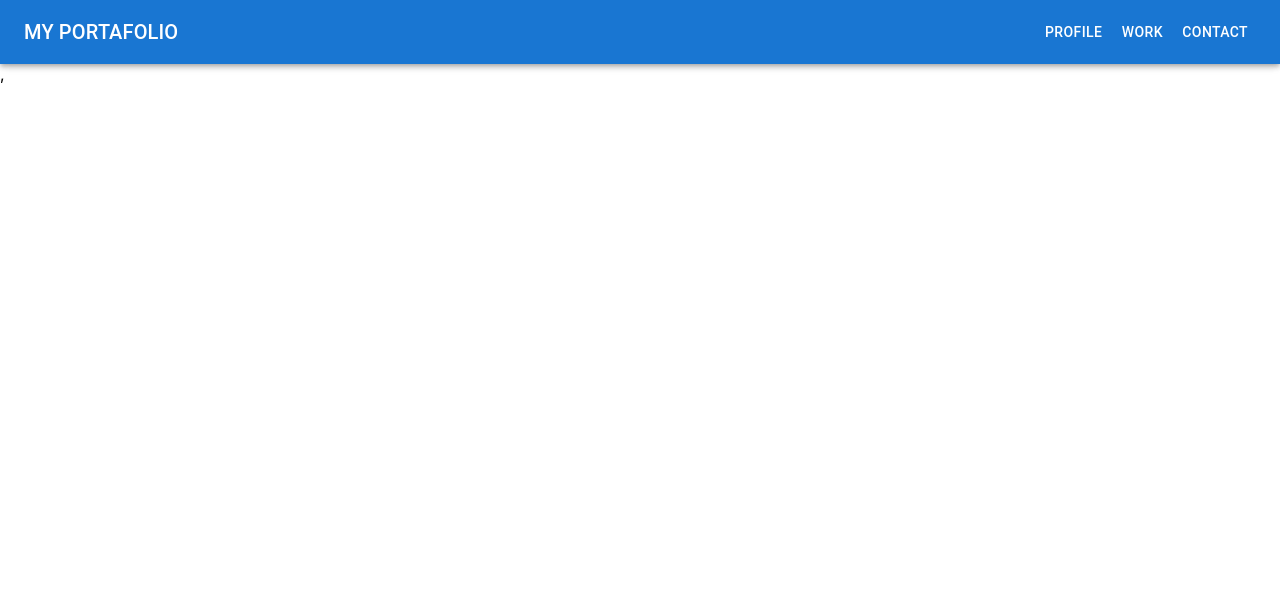
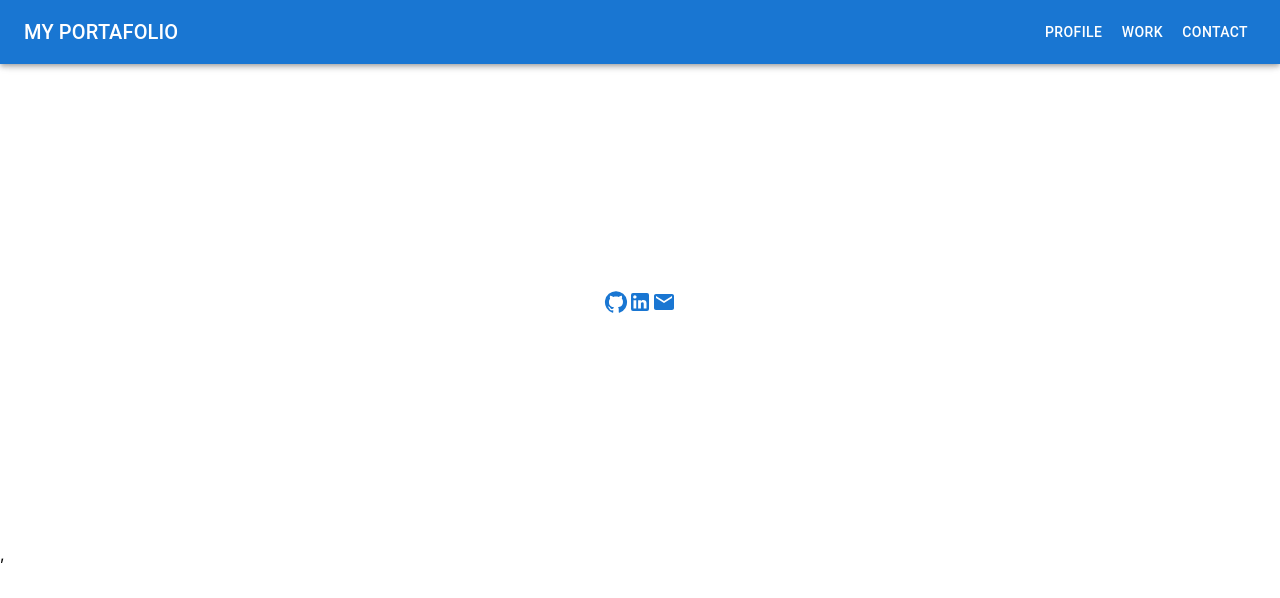
Before and after one commit to natagr23/React-portafolio-with-mui, a React (Create React App) app: page /Pages/Contact in a window 1280 px wide. Shown: the top 598 px of the page. Built offline with nearby package versions, Linux system fonts and the light colour scheme; what react-swipeable-views-utils would draw is missing.

Commit message:
adding contact buttons

```diff
--- a/src/App.js
+++ b/src/App.js
@@ -5,6 +5,7 @@ import Paper from '@mui/material/Paper';
 import Grid from '@mui/material/Grid';
 import Profile from './Pages/Profile';
 import Work from './Pages/Work';
+import Contact from './Pages/Contact';
 import Nav from './Pages/Nav';
 
 import { BrowserRouter, Routes, Route, Navigate, Link } from 'react-router-dom';
@@ -25,6 +26,7 @@ function App() {
         {/* <Route path="/" element={<Profile />} /> */}
         <Route path="/" element={<Profile />} />
         <Route path="/Pages/Work" element={<Work />} />
+        <Route path="/Pages/Contact" element={<Contact />} />
       </Routes>
     </BrowserRouter>
   );
--- /dev/null
+++ b/src/Pages/Contact.js
@@ -0,0 +1,63 @@
+import * as React from 'react';
+
+import Box from '@mui/material/Box';
+import Grid from '@mui/material/Grid';
+
+import Paper from '@mui/material/Paper';
+import LinkedInIcon from '@mui/icons-material/LinkedIn';
+import GitHubIcon from '@mui/icons-material/GitHub';
+import EmailIcon from '@mui/icons-material/Email';
+import { Link } from '@mui/material';
+
+const icons = [
+  {
+    label: 'LinkedIn',
+    imgPath: LinkedInIcon,
+    link: 'https://github.com/natagr23/Agro_App',
+  },
+  {
+    label: 'Github',
+    imgPath: GitHubIcon,
+    link: 'https://github.com/natagr23/QR-Products',
+  },
+  {
+    label: 'Email',
+    imgPath: EmailIcon,
+    link: 'https://github.com/natagr23/QR-Products',
+  },
+];
+
+export default function Contact() {
+  const [spacing, setSpacing] = React.useState(5);
+
+  return (
+    <>
+      <Box
+        display="flex"
+        justifyContent="center"
+        alignItems="center"
+        minHeight="60vh"
+      >
+        <Grid sx={{ flexGrow: 1 }}>
+          <Grid item xs={50}>
+            <Grid container justifyContent="center">
+              <Link href={'https://github.com/natagr23'}>
+                <GitHubIcon />
+              </Link>
+              <Link href={'https://www.linkedin.com/in/nataliagarciarosas/'}>
+                <LinkedInIcon />
+              </Link>
+              <Link
+                href={
+                  'mailto:nata_garcia23@hotmail.com?body=My custom mail body'
+                }
+              >
+                <EmailIcon />
+              </Link>
+            </Grid>
+          </Grid>
+        </Grid>
+      </Box>
+    </>
+  );
+}
--- a/src/Pages/Nav.js
+++ b/src/Pages/Nav.js
@@ -30,15 +30,8 @@ const Nav = (props) => {
   const handleDrawerToggle = () => {
     setMobileOpen(!mobileOpen);
   };
-  const [value, setValue] = useState(false);
-
-  const handleTabChange = (event, newValue) => {
-    setValue(newValue);
-  };
 
   let navigate = useNavigate();
-
-  const theme = useTheme();
 
   // const isMatch = useMediaQuery(theme.breakpoints.down('md'));
 
@@ -48,6 +41,10 @@ const Nav = (props) => {
 
   const goProfile = () => {
     navigate('/'); // <-- issue imperative navigation
+  };
+
+  const goContact = () => {
+    navigate('/Pages/Contact'); // <-- issue imperative navigation
   };
   const drawer = (
     <Box onClick={handleDrawerToggle} sx={{ textAlign: 'center' }}>
@@ -103,7 +100,9 @@ const Nav = (props) => {
             <Button sx={{ color: '#fff' }} onClick={goWork}>
               work
             </Button>
-            <Button sx={{ color: '#fff' }}>contact</Button>
+            <Button sx={{ color: '#fff' }} onClick={goContact}>
+              contact
+            </Button>
           </Box>
         </Toolbar>
       </AppBar>
--- a/src/Pages/Profile.js
+++ b/src/Pages/Profile.js
@@ -1,43 +1,11 @@
 import * as React from 'react';
-import { useTheme } from '@mui/material/styles';
+
 import Box from '@mui/material/Box';
-import MobileStepper from '@mui/material/MobileStepper';
-import Paper from '@mui/material/Paper';
+
 import Typography from '@mui/material/Typography';
-import Button from '@mui/material/Button';
-import KeyboardArrowLeft from '@mui/icons-material/KeyboardArrowLeft';
-import KeyboardArrowRight from '@mui/icons-material/KeyboardArrowRight';
-import SwipeableViews from 'react-swipeable-views';
-import { autoPlay } from 'react-swipeable-views-utils';
 
 import { Card, CardActions, CardContent, CardMedia } from '@mui/material';
 import profileImg from '../Data/nata_photo.jpg';
-
-import ImgReact from '../Data/react.PNG';
-import ImgWordpress from '../Data/wordpress.jpg';
-import ImgRstudio from '../Data/RStudio.png';
-
-const AutoPlaySwipeableViews = autoPlay(SwipeableViews);
-
-const images = [
-  {
-    label: 'React Js',
-    imgPath: ImgReact,
-  },
-  {
-    label: 'WordPress',
-    imgPath: ImgWordpress,
-  },
-  {
-    label: 'Rstudio',
-    imgPath: ImgRstudio,
-  },
-  {
-    label: 'Goč, Serbia',
-    imgPath:
-      'https://images.unsplash.com/photo-1512341689857-198e7e2f3ca8?auto=format&fit=crop&w=400&h=250&q=60',
-  },
-];
 
 export default function Profile() {
   return (
@@ -46,7 +14,7 @@ export default function Profile() {
         display="flex"
         justifyContent="center"
         alignItems="center"
-        minHeight="80vh"
+        minHeight="90vh"
       >
         <Card sx={{ maxWidth: 345 }}>
           <CardMedia
--- a/src/Pages/Work.js
+++ b/src/Pages/Work.js
@@ -11,7 +11,8 @@ import SwipeableViews from 'react-swipeable-views';
 import { autoPlay } from 'react-swipeable-views-utils';
 import ImgAgroapp from '../Data/Agro_App.JPG';
 import ImgPortafolio from '../Data/portafolio.PNG';
-import ImgRstudio from '../Data/RStudio.png';
+import Imgqr from '../Data/qrproducts.PNG';
+import Imgsects from '../Data/searchsongs.PNG';
 import { Link } from '@mui/material';
 import GitHubIcon from '@mui/icons-material/GitHub';
 import ScreenSearchDesktopIcon from '@mui/icons-material/ScreenSearchDesktop';
@@ -26,12 +27,12 @@ const images = [
   },
   {
     label: 'QR Porducts',
-    imgPath: ImgRstudio,
+    imgPath: Imgqr,
     link: 'https://github.com/natagr23/QR-Products',
   },
   {
     label: 'Sects or coercive groups',
-    imgPath: ImgRstudio,
+    imgPath: Imgsects,
     link: 'https://github.com/natagr23/QR-Products',
   },
   {
@@ -64,13 +65,14 @@ export default function Profile() {
         display="flex"
         justifyContent="center"
         alignItems="center"
-        minHeight="90vh"
+        minHeight="70vh"
       >
         <Box
           display="flex"
           justifyContent="center"
           alignItems="center"
-          minHeight="100vh"
+          minHeight="80vh"
+          // borderRadius="50%"
         >
           <Typography>{images[activeStep].label}</Typography>
 
@@ -98,6 +100,7 @@ export default function Profile() {
                     // maxWidth: 600,
                     overflow: 'hidden',
                     width: '80%',
+                    borderRadius: '3%',
                   }}
                   src={step.imgPath}
                   alt={step.label}
```
Also changed, not shown: src/Data/qrproducts.PNG (added), src/Data/searchsongs.PNG (added).
